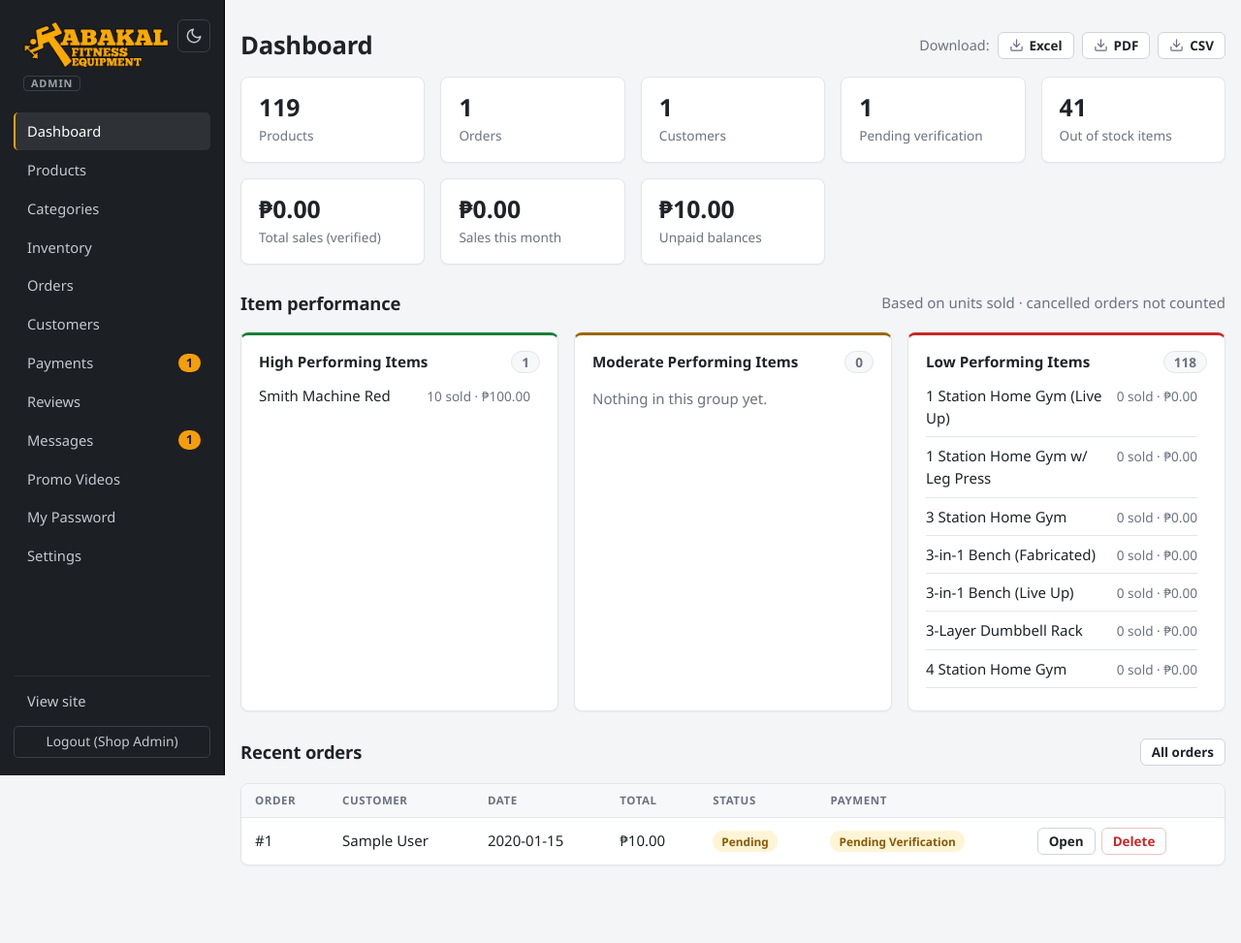
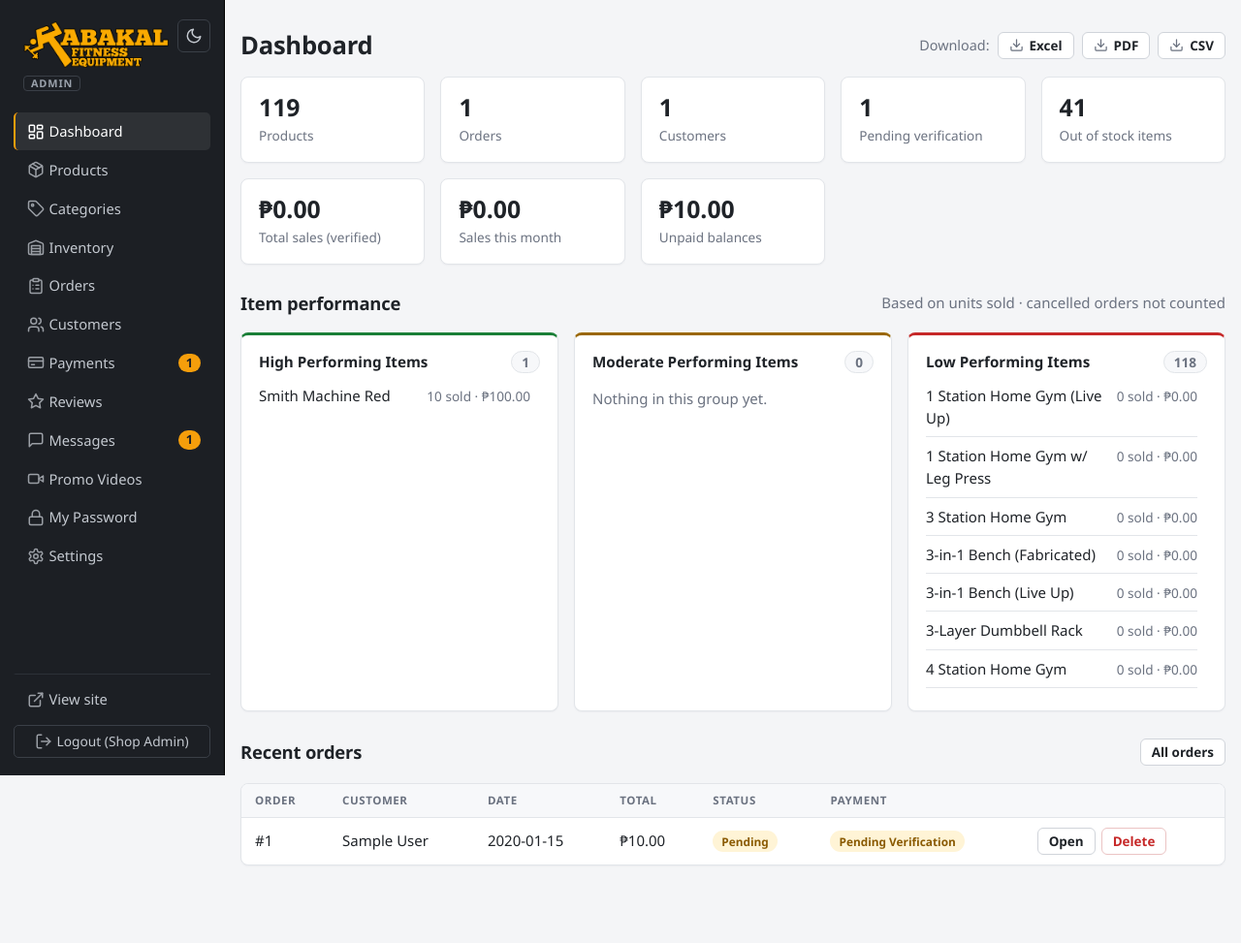
Before and after one commit to jairuscarl/kabakal, a PHP site: page /admin/index.php in a window 1280 px wide. Shown: the whole page at 97% size. Run offline with PHP 8.4, Linux system fonts and the light colour scheme; a user stored in the database is signed in; data comes from the database, SQL or seed files in the repository; tables that the repository leaves empty hold one stand-in row (values such as "Sample post"); some libraries are stand-ins or nearby versions.

Commit message:
Add icons to the admin menu
- Line icon for each admin menu item, plus View site and Logout
- Icon and label sit one space apart; unread counters stay at the right edge

Co-Authored-By: Claude Sonnet 5.5 <noreply@anthropic.com>

```diff
--- a/admin/_header.php
+++ b/admin/_header.php
@@ -14,6 +14,26 @@ $menu = [
     'account.php' => 'My Password',
 ];
 if ($_SESSION['admin_role'] === 'admin') $menu['settings.php'] = 'Settings';
+
+/* Line icons for the menu (24x24 outline drawings, coloured by the link text). */
+$nav_icons = [
+    'index.php'      => '<rect x="3" y="3" width="7" height="9" rx="1"/><rect x="14" y="3" width="7" height="5" rx="1"/><rect x="14" y="12" width="7" height="9" rx="1"/><rect x="3" y="16" width="7" height="5" rx="1"/>',
+    'products.php'   => '<path d="m7.5 4.27 9 5.15"/><path d="M21 8a2 2 0 0 0-1-1.73l-7-4a2 2 0 0 0-2 0l-7 4A2 2 0 0 0 3 8v8a2 2 0 0 0 1 1.73l7 4a2 2 0 0 0 2 0l7-4A2 2 0 0 0 21 16Z"/><path d="m3.3 7 8.7 5 8.7-5"/><path d="M12 22V12"/>',
+    'categories.php' => '<path d="M12.59 2.59A2 2 0 0 0 11.17 2H4a2 2 0 0 0-2 2v7.17a2 2 0 0 0 .59 1.42l8.7 8.7a2.43 2.43 0 0 0 3.42 0l6.58-6.58a2.43 2.43 0 0 0 0-3.42z"/><circle cx="7.5" cy="7.5" r="1.5"/>',
+    'inventory.php'  => '<path d="M22 8.35V20a2 2 0 0 1-2 2H4a2 2 0 0 1-2-2V8.35A2 2 0 0 1 3.26 6.5l8-3.2a2 2 0 0 1 1.48 0l8 3.2A2 2 0 0 1 22 8.35Z"/><path d="M6 18h12"/><path d="M6 14h12"/><rect x="6" y="10" width="12" height="12"/>',
+    'orders.php'     => '<rect x="8" y="2" width="8" height="4" rx="1"/><path d="M16 4h2a2 2 0 0 1 2 2v14a2 2 0 0 1-2 2H6a2 2 0 0 1-2-2V6a2 2 0 0 1 2-2h2"/><path d="M12 11h4"/><path d="M12 16h4"/><path d="M8 11h.01"/><path d="M8 16h.01"/>',
+    'customers.php'  => '<path d="M16 21v-2a4 4 0 0 0-4-4H6a4 4 0 0 0-4 4v2"/><circle cx="9" cy="7" r="4"/><path d="M22 21v-2a4 4 0 0 0-3-3.87"/><path d="M16 3.13a4 4 0 0 1 0 7.75"/>',
+    'payments.php'   => '<rect x="2" y="5" width="20" height="14" rx="2"/><line x1="2" y1="10" x2="22" y2="10"/><line x1="6" y1="15" x2="10" y2="15"/>',
+    'reviews.php'    => '<polygon points="12 2 15.09 8.26 22 9.27 17 14.14 18.18 21.02 12 17.77 5.82 21.02 7 14.14 2 9.27 8.91 8.26 12 2"/>',
+    'messages.php'   => '<path d="M21 15a2 2 0 0 1-2 2H7l-4 4V5a2 2 0 0 1 2-2h14a2 2 0 0 1 2 2z"/>',
+    'videos.php'     => '<path d="m22 8-6 4 6 4V8Z"/><rect x="2" y="6" width="14" height="12" rx="2"/>',
+    'account.php'    => '<rect x="3" y="11" width="18" height="11" rx="2"/><path d="M7 11V7a5 5 0 0 1 10 0v4"/>',
+    'settings.php'   => '<path d="M12.22 2h-.44a2 2 0 0 0-2 2v.18a2 2 0 0 1-1 1.73l-.43.25a2 2 0 0 1-2 0l-.15-.08a2 2 0 0 0-2.73.73l-.22.38a2 2 0 0 0 .73 2.73l.15.1a2 2 0 0 1 1 1.72v.51a2 2 0 0 1-1 1.74l-.15.09a2 2 0 0 0-.73 2.73l.22.38a2 2 0 0 0 2.73.73l.15-.08a2 2 0 0 1 2 0l.43.25a2 2 0 0 1 1 1.73V20a2 2 0 0 0 2 2h.44a2 2 0 0 0 2-2v-.18a2 2 0 0 1 1-1.73l.43-.25a2 2 0 0 1 2 0l.15.08a2 2 0 0 0 2.73-.73l.22-.39a2 2 0 0 0-.73-2.73l-.15-.08a2 2 0 0 1-1-1.74v-.5a2 2 0 0 1 1-1.74l.15-.09a2 2 0 0 0 .73-2.73l-.22-.38a2 2 0 0 0-2.73-.73l-.15.08a2 2 0 0 1-2 0l-.43-.25a2 2 0 0 1-1-1.73V4a2 2 0 0 0-2-2z"/><circle cx="12" cy="12" r="3"/>',
+    'view_site'      => '<path d="M15 3h6v6"/><path d="M10 14 21 3"/><path d="M18 13v6a2 2 0 0 1-2 2H5a2 2 0 0 1-2-2V8a2 2 0 0 1 2-2h6"/>',
+    'logout'         => '<path d="M9 21H5a2 2 0 0 1-2-2V5a2 2 0 0 1 2-2h4"/><polyline points="16 17 21 12 16 7"/><line x1="21" y1="12" x2="9" y2="12"/>',
+];
+$nav_icon = fn($key) => '<svg class="nav-icon" viewBox="0 0 24 24" width="18" height="18" fill="none" stroke="currentColor" stroke-width="2" '
+    . 'stroke-linecap="round" stroke-linejoin="round" aria-hidden="true" focusable="false">' . ($nav_icons[$key] ?? '') . '</svg>';
 ?><!DOCTYPE html>
 <html lang="en">
 <head>
@@ -34,12 +54,12 @@ if ($_SESSION['admin_role'] === 'admin') $menu['settings.php'] = 'Settings';
     <button class="nav-toggle" type="button" aria-label="Menu" aria-expanded="false">&#9776;</button>
     <nav class="admin-nav">
       <?php foreach ($menu as $file => $label): ?>
-        <a href="<?= url('admin/' . $file) ?>" class="<?= $current === $file ? 'active' : '' ?>"><?= e($label) ?>
+        <a href="<?= url('admin/' . $file) ?>" class="<?= $current === $file ? 'active' : '' ?>"<?= $current === $file ? ' aria-current="page"' : '' ?>><?= $nav_icon($file) ?><span class="nav-label"><?= e($label) ?></span>
           <?php if ($file === 'payments.php' && $pending_proofs): ?><span class="cart-badge"><?= $pending_proofs ?></span><?php endif; ?>
           <?php if ($file === 'messages.php' && $unread_msgs): ?><span class="cart-badge"><?= $unread_msgs ?></span><?php endif; ?></a>
       <?php endforeach; ?>
-      <a href="<?= url('index.php') ?>" target="_blank" class="admin-nav-bottom">View site</a>
-      <a href="<?= url('admin/logout.php') ?>" class="btn btn-sm btn-danger-solid">Logout (<?= e($admin_short) ?>)</a>
+      <a href="<?= url('index.php') ?>" target="_blank" class="admin-nav-bottom"><?= $nav_icon('view_site') ?><span class="nav-label">View site</span></a>
+      <a href="<?= url('admin/logout.php') ?>" class="btn btn-sm btn-danger-solid"><?= $nav_icon('logout') ?><span class="nav-label">Logout (<?= e($admin_short) ?>)</span></a>
     </nav>
   </div>
 </header>
--- a/assets/css/admin.css
+++ b/assets/css/admin.css
@@ -209,6 +209,14 @@ html[data-theme="dark"] .theme-toggle .icon-moon { display: none; }
 .admin-theme .admin-nav a.btn { color: var(--sidebar-text); background: transparent; border: 1px solid #3a3f47; }
 .admin-theme .admin-nav a.btn:hover { color: #fff; background: #2a2e35; border-color: #4a505a; }
 
+/* Menu icons: icon, then the label; the Payments / Messages counter is pushed to the right edge */
+.admin-theme .admin-nav a { display: inline-flex; align-items: center; gap: .3em; }   /* one space between icon and label */
+.admin-theme .admin-nav .nav-icon { flex: 0 0 auto; display: block; opacity: .75; }
+.admin-theme .admin-nav a:hover .nav-icon, .admin-theme .admin-nav a.active .nav-icon { opacity: 1; }
+.admin-theme .admin-nav .nav-label { min-width: 0; overflow: hidden; text-overflow: ellipsis; white-space: nowrap; }
+.admin-theme .admin-nav .cart-badge { margin-left: auto; }
+.admin-theme .admin-nav a.btn { justify-content: center; }
+
 /* Desktop (861px and up): the menu is a fixed column on the left edge.
    Smaller screens keep the top bar with the hamburger (rules in style.css's 860px media query). */
 @media (min-width: 861px) {
@@ -221,7 +229,7 @@ html[data-theme="dark"] .theme-toggle .icon-moon { display: none; }
   .admin-layout .admin-bar .brand-logo img { width: 150px; height: auto; }
   .admin-layout .admin-bar .theme-toggle { position: absolute; top: 20px; right: 14px; margin: 0; }
   .admin-layout .admin-nav { flex: 1; flex-direction: column; flex-wrap: nowrap; align-items: stretch; gap: 1px; }
-  .admin-layout .admin-nav a { display: flex; align-items: center; justify-content: space-between; gap: 8px;
+  .admin-layout .admin-nav a { display: flex; align-items: center; justify-content: flex-start; gap: .3em;
     padding: 8px 10px 8px 12px; border-radius: 5px; border-left: 2px solid transparent; font-size: .92rem; }
   .admin-layout .admin-nav a:hover { background: rgba(255, 255, 255, .05); text-decoration: none; }
   .admin-layout .admin-nav a.active { background: rgba(255, 255, 255, .08); border-left-color: var(--sidebar-accent); color: #fff; }
```
